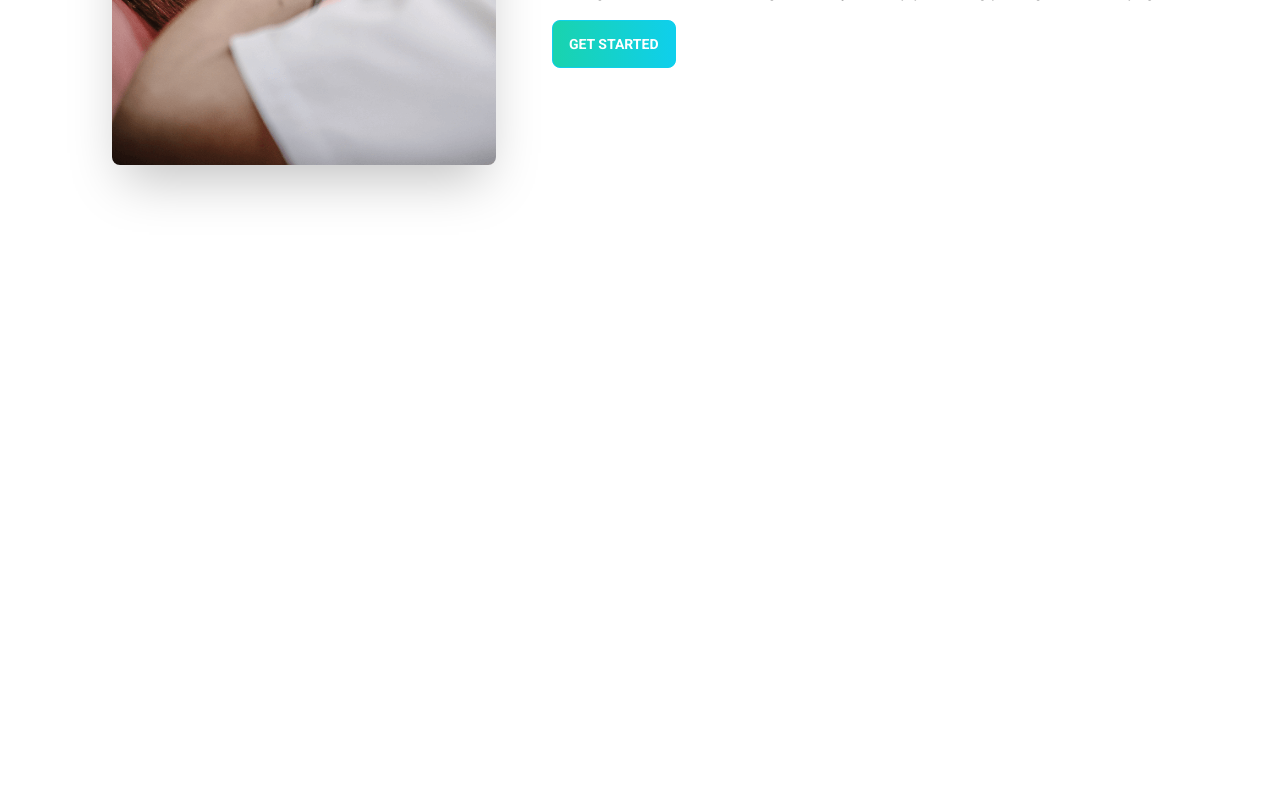
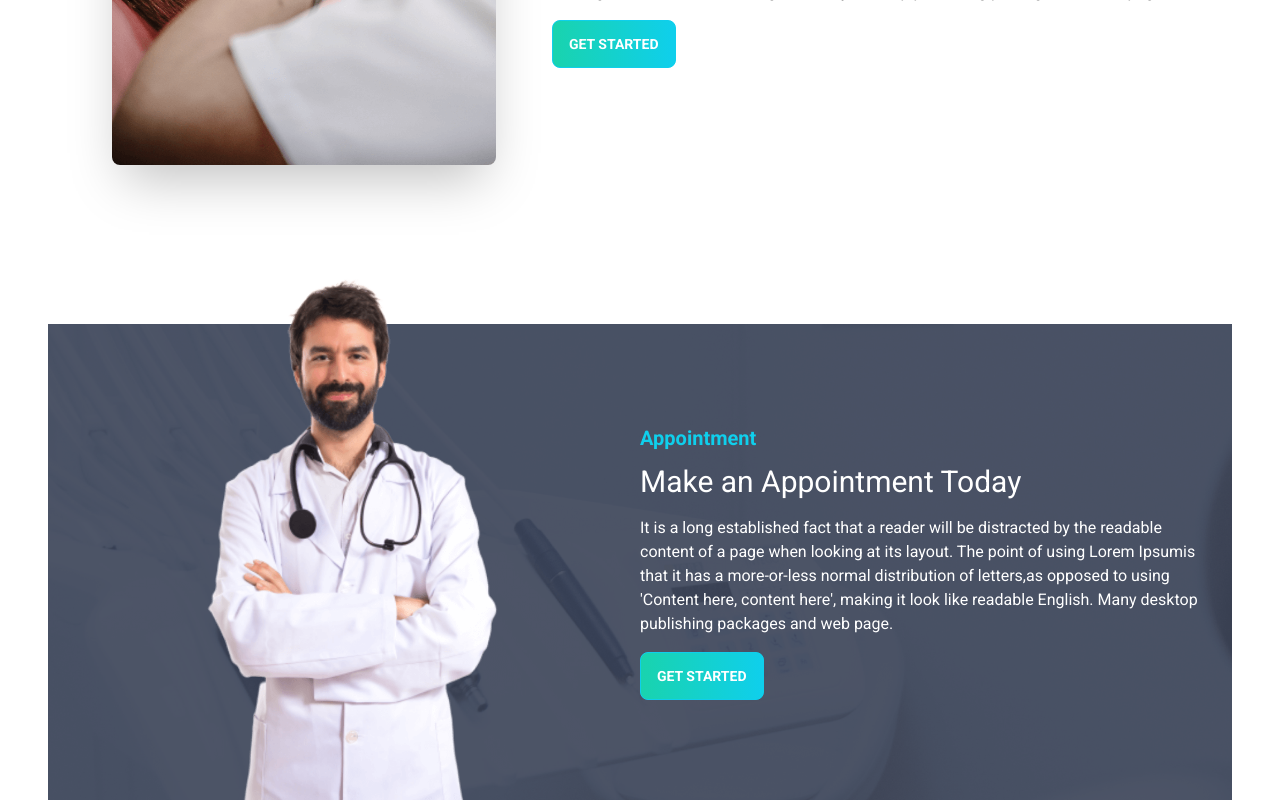
Before and after one commit to mehedih23/doctors-portal, a React (Create React App) app: page / in a window 1280 px wide. Shown: the part 2079-2879 px from the top of the page. Before the commit the page ends 2403 px from the top, so only its background shows below. Built offline with nearby package versions, Linux system fonts and the light colour scheme.

Commit message:
appointment done

```diff
--- /dev/null
+++ b/src/Pages/Home/Appointment.js
@@ -0,0 +1,24 @@
+import React from 'react'
+import doctor from '../../assets/images/doctor.png';
+import appointment from '../../assets/images/appointment.png';
+
+const Appointment = () => {
+    return (
+        <section style={{
+            background: `url(${appointment})`
+        }}
+            className='flex justify-center items-center'>
+            <div className='flex-1 hidden md:block'>
+                <img className='mt-[-100px]' src={doctor} alt="" />
+            </div>
+            <div className='flex-1 p-4'>
+                <h3 className='text-xl text-primary font-bold mb-3'>Appointment</h3>
+                <h2 className='text-3xl text-white mb-4'>Make an Appointment Today</h2>
+                <p className='text-white mb-4'>It is a long established fact that a reader will be distracted by the readable content of a page when looking at its layout. The point of using Lorem Ipsumis that it has a more-or-less normal distribution of letters,as opposed to using 'Content here, content here', making it look like readable English. Many desktop publishing packages and web page.</p>
+                <button className="btn btn-primary uppercase text-white font-bold bg-gradient-to-r from-secondary to-primary ">Get Started</button>
+            </div>
+        </section>
+    )
+}
+
+export default Appointment
--- a/src/Pages/Home/Home.js
+++ b/src/Pages/Home/Home.js
@@ -1,4 +1,5 @@
 import React from 'react'
+import Appointment from './Appointment'
 import Banner from './Banner'
 import DentalCare from './DentalCare'
 import Info from './Info'
@@ -11,6 +12,7 @@
             <Info />
             <Services></Services>
             <DentalCare></DentalCare>
+            <Appointment></Appointment>
         </div>
     )
 }
```
